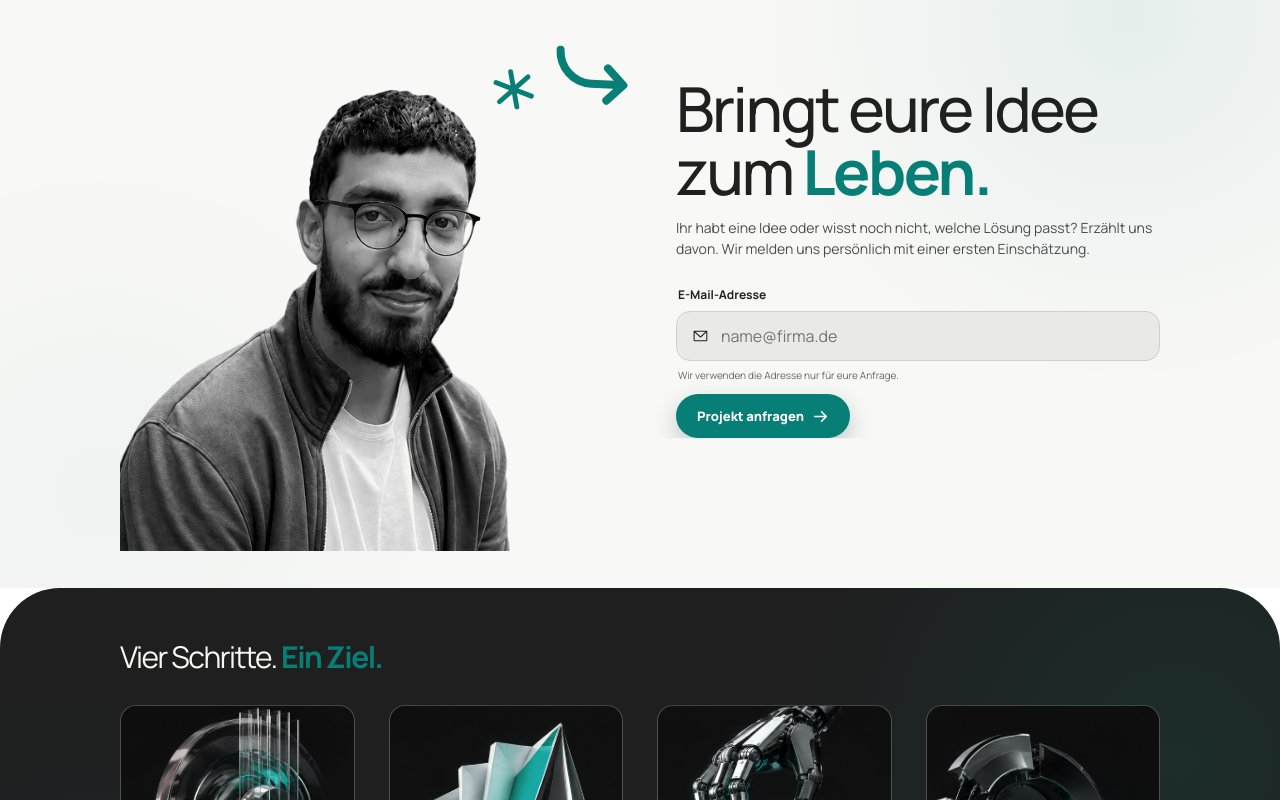
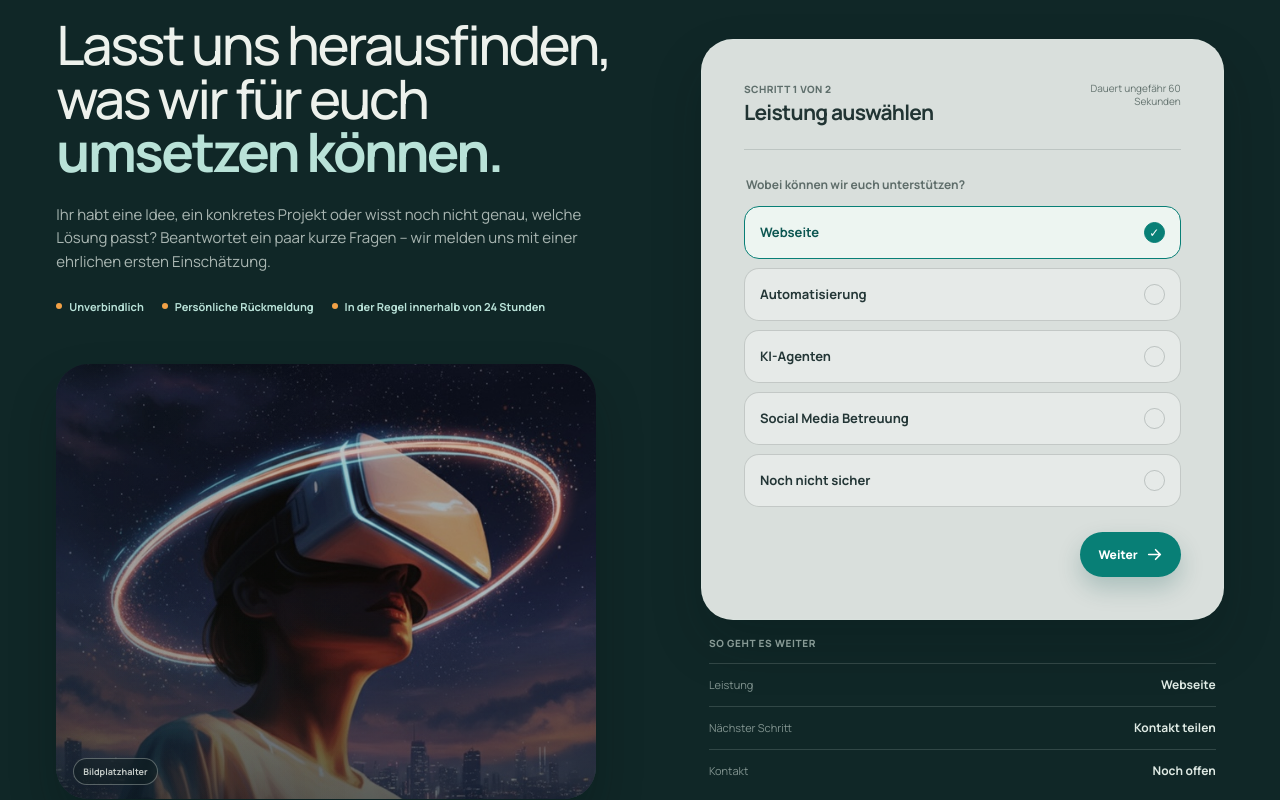
Before and after one commit to Ak-learn-code/new-homepage, a React (Vite) app: page / in a window 1280 px wide. Shown: the part 5820-6620 px from the top of the page. Built offline with nearby package versions, Linux system fonts and the light colour scheme.

Commit message:
redesign project start contact section

```diff
--- a/src/main.jsx
+++ b/src/main.jsx
@@ -9,7 +9,6 @@ import {
   CaretLeft,
   CaretRight,
   ChartLineUp,
-  EnvelopeSimple,
   FlowArrow,
   GoogleLogo,
   List,
@@ -614,26 +613,43 @@ function Execution() {
 
 function Contact() {
   const [notice, setNotice] = useState(false)
+  const [step, setStep] = useState(1)
+  const [projectType, setProjectType] = useState('Webseite')
 
   return (
-    <section className="contact grid-bg" id="kontakt">
-      <div className="contact-person reveal-on-scroll">
-        <div className="portrait-halo" />
-        <img src={asset('assets/people/bilal-altuntas.png')} alt="Bilal Altuntas" width="1254" height="1254" />
-        <EditorialMark className="contact-mark" />
-      </div>
-      <div className="contact-copy reveal-on-scroll">
-        <h2>Bringt eure Idee<br />zum <em>Leben.</em></h2>
-        <p>Ihr habt eine Idee oder wisst noch nicht, welche Lösung passt? Erzählt uns davon. Wir melden uns persönlich mit einer ersten Einschätzung.</p>
-        <form onSubmit={(event) => { event.preventDefault(); setNotice(true) }}>
-          <div className="field-group">
-            <label htmlFor="contact-email">E-Mail-Adresse</label>
-            <div className="input-shell"><EnvelopeSimple size={18} /><input id="contact-email" name="email" type="email" required placeholder="name@firma.de" /></div>
-            <small>Wir verwenden die Adresse nur für eure Anfrage.</small>
-          </div>
-          <button className="button" type="submit"><span>Projekt anfragen</span><ArrowRight size={17} weight="bold" /></button>
-        </form>
-        {notice ? <p className="contact-notice" role="status">Noch nichts gesendet. Eine bestätigte Empfängeradresse muss zuerst hinterlegt werden.</p> : null}
+    <section className="project-start" id="kontakt" aria-labelledby="project-start-title">
+      <div className="project-start-inner">
+        <div className="project-start-copy">
+          <h2 id="project-start-title">Lasst uns herausfinden,<br />was wir für euch <em>umsetzen können.</em></h2>
+          <p>Ihr habt eine Idee, ein konkretes Projekt oder wisst noch nicht genau, welche Lösung passt? Beantwortet ein paar kurze Fragen – wir melden uns mit einer ehrlichen ersten Einschätzung.</p>
+          <div className="project-start-trust" aria-label="Hinweise zur Anfrage"><span>Unverbindlich</span><span>Persönliche Rückmeldung</span><span>In der Regel innerhalb von 24 Stunden</span></div>
+          <div className="project-start-image" aria-hidden="true"><img src={asset('assets/contact/project-start-placeholder.jpg')} alt="" /><span>Bildplatzhalter</span></div>
+        </div>
+        <div className="project-start-form-wrap">
+          <form className="project-start-form" onSubmit={(event) => { event.preventDefault(); if (step === 1) setStep(2); else setNotice(true) }}>
+            <div className="project-start-progress"><div><span>Schritt {step} von 2</span><strong>{step === 1 ? 'Leistung auswählen' : 'Kontakt teilen'}</strong></div><small>Dauert ungefähr 60 Sekunden</small></div>
+            {step === 1 ? (
+              <fieldset className="project-service-choices">
+                <legend>Wobei können wir euch unterstützen?</legend>
+                {['Webseite', 'Automatisierung', 'KI-Agenten', 'Social Media Betreuung', 'Noch nicht sicher'].map((choice) => (
+                  <label key={choice} className={projectType === choice ? 'is-selected' : ''}><input type="radio" name="projectType" value={choice} checked={projectType === choice} onChange={() => setProjectType(choice)} /><span>{choice}</span><i>✓</i></label>
+                ))}
+              </fieldset>
+            ) : (
+              <div className="project-contact-fields">
+                <label htmlFor="contact-name">Name<input id="contact-name" name="name" required placeholder="Vor- und Nachname" /></label>
+                <label htmlFor="contact-email">E-Mail-Adresse<input id="contact-email" name="email" type="email" required placeholder="name@firma.de" /></label>
+                <label htmlFor="contact-message">Kurz zum Projekt<textarea id="contact-message" name="message" rows="3" placeholder="Worum geht es?" /></label>
+              </div>
+            )}
+            <div className="project-start-actions">
+              {step === 2 ? <button className="project-back" type="button" onClick={() => setStep(1)}>Zurück</button> : <span />}
+              <button className="project-next" type="submit"><span>{step === 1 ? 'Weiter' : 'Anfrage vorbereiten'}</span><ArrowRight size={17} weight="bold" /></button>
+            </div>
+          </form>
+          <aside className="project-start-summary"><span>So geht es weiter</span><div><small>Leistung</small><strong>{projectType}</strong></div><div><small>Nächster Schritt</small><strong>{step === 1 ? 'Kontakt teilen' : 'Anfrage vorbereiten'}</strong></div><div><small>Kontakt</small><strong>{step === 1 ? 'Noch offen' : 'Fast geschafft'}</strong></div></aside>
+          {notice ? <p className="contact-notice" role="status">Die Anfrage ist vorbereitet. Für den Versand fehlt nur noch die Empfängeradresse des Kontaktformulars.</p> : null}
+        </div>
       </div>
     </section>
   )
--- a/src/styles.css
+++ b/src/styles.css
@@ -1811,3 +1811,27 @@ input { caret-color: var(--accent); }
 @media (prefers-reduced-motion: reduce) {
   .service-carousel-card, .service-carousel-list button { transition: none; animation: none; opacity: 1; transform: none; }
 }
+
+/* Project start: a clear, personal contact journey rather than a generic form. */
+.project-start { padding: 110px clamp(22px, 4.4vw, 64px); color: #edf1ec; background: #102727; }
+.project-start-inner { max-width: 1440px; display: grid; grid-template-columns: minmax(0, 1.03fr) minmax(410px, .97fr); gap: clamp(42px, 7vw, 118px); margin: 0 auto; }
+.project-start-copy { min-width: 0; display: flex; flex-direction: column; align-items: flex-start; }
+.project-start-copy h2 { max-width: 660px; margin: 0; font-size: clamp(42px, 4.25vw, 65px); font-weight: 500; line-height: .98; letter-spacing: -.045em; }
+.project-start-copy h2 em { color: #b9e2d8; }
+.project-start-copy > p { max-width: 545px; margin: 25px 0 0; color: rgba(235, 243, 238, .7); font-size: 15px; line-height: 1.55; }
+.project-start-trust { display: flex; flex-wrap: wrap; gap: 8px 18px; margin-top: 26px; color: #b9e2d8; font-size: 11px; font-weight: 700; }
+.project-start-trust span { display: inline-flex; align-items: center; gap: 7px; }.project-start-trust span::before { content: ''; width: 6px; height: 6px; border-radius: 50%; background: #f2a146; }
+.project-start-image { width: min(100%, 540px); aspect-ratio: 1.24 / 1; position: relative; overflow: hidden; margin-top: 50px; border-radius: 32px; background: #1b3232; box-shadow: 0 25px 48px rgba(3, 15, 15, .24); }
+.project-start-image::after { content: ''; position: absolute; inset: 0; background: linear-gradient(90deg, rgba(12, 31, 32, .23), transparent 55%), linear-gradient(0deg, rgba(8, 21, 22, .45), transparent 48%); pointer-events: none; }
+.project-start-image img { width: 100%; height: 100%; object-fit: cover; object-position: center 38%; filter: saturate(.72) contrast(1.03) brightness(.8); }
+.project-start-image span { position: absolute; z-index: 1; left: 17px; bottom: 14px; padding: 6px 9px; border: 1px solid rgba(237,241,236,.32); border-radius: 999px; color: rgba(237,241,236,.82); background: rgba(13,28,29,.44); font-size: 9px; font-weight: 700; backdrop-filter: blur(9px); }
+.project-start-form-wrap { min-width: 0; align-self: center; }
+.project-start-form { padding: clamp(25px, 3.3vw, 42px); border: 1px solid rgba(225, 239, 231, .16); border-radius: 32px; color: #213433; background: #d9dfdc; box-shadow: 0 25px 52px rgba(4, 18, 18, .2); }
+.project-start-progress { display: flex; align-items: flex-start; justify-content: space-between; gap: 20px; padding-bottom: 26px; border-bottom: 1px solid rgba(24,36,37,.14); }.project-start-progress > div { display: grid; gap: 5px; }.project-start-progress span { color: #5f6f6c; font-size: 10px; font-weight: 750; letter-spacing: .04em; text-transform: uppercase; }.project-start-progress strong { font-size: 21px; line-height: 1.05; letter-spacing: -.035em; }.project-start-progress small { max-width: 108px; color: #64736f; font-size: 10px; line-height: 1.35; text-align: right; }
+.project-service-choices { display: grid; gap: 9px; min-width: 0; margin: 26px 0 0; padding: 0; border: 0; }.project-service-choices legend { margin-bottom: 13px; color: #5e6d6a; font-size: 12px; font-weight: 700; }.project-service-choices label { min-height: 53px; display: flex; align-items: center; gap: 12px; position: relative; padding: 12px 15px; border: 1px solid rgba(24,36,37,.17); border-radius: 15px; color: #233636; background: rgba(244,247,244,.48); font-size: 13px; font-weight: 700; cursor: pointer; transition: color 180ms ease, background 180ms ease, border-color 180ms ease, transform 160ms ease; }.project-service-choices label:hover { border-color: rgba(8,127,118,.55); background: rgba(255,255,255,.65); }.project-service-choices label:active { transform: scale(.99); }.project-service-choices input { position: absolute; opacity: 0; pointer-events: none; }.project-service-choices label i { width: 21px; height: 21px; display: grid; place-items: center; margin-left: auto; border: 1px solid rgba(24,36,37,.2); border-radius: 50%; color: transparent; font-style: normal; font-size: 12px; }.project-service-choices label.is-selected { border-color: #087f76; color: #0c5651; background: #edf5f1; }.project-service-choices label.is-selected i { border-color: #087f76; color: #fff; background: #087f76; }
+.project-contact-fields { display: grid; gap: 16px; margin-top: 27px; }.project-contact-fields label { display: grid; gap: 8px; color: #465956; font-size: 12px; font-weight: 750; }.project-contact-fields input, .project-contact-fields textarea { width: 100%; border: 1px solid rgba(24,36,37,.18); border-radius: 13px; outline: 0; padding: 13px 14px; color: #203332; background: rgba(247,249,247,.68); font: inherit; font-size: 13px; resize: vertical; transition: border-color 180ms ease, box-shadow 180ms ease, background 180ms ease; }.project-contact-fields input { height: 48px; }.project-contact-fields input:focus, .project-contact-fields textarea:focus { border-color: #087f76; background: #fff; box-shadow: 0 0 0 4px rgba(8,127,118,.11); }.project-contact-fields ::placeholder { color: #82908e; }
+.project-start-actions { display: flex; align-items: center; justify-content: space-between; gap: 14px; margin-top: 25px; }.project-back { padding: 10px 5px; border: 0; color: #51625f; background: transparent; font-size: 12px; font-weight: 750; cursor: pointer; }.project-next { min-height: 45px; display: inline-flex; align-items: center; justify-content: center; gap: 8px; border: 0; border-radius: 999px; padding: 11px 18px; color: #fff; background: #087f76; box-shadow: 0 11px 23px rgba(4,78,72,.22); font-size: 12px; font-weight: 750; cursor: pointer; transition: transform 160ms ease, background 180ms ease; }.project-next:hover { background: #0b6d65; }.project-next:active { transform: scale(.98); }
+.project-start-summary { display: grid; gap: 13px; margin: 16px 4px 0; padding: 0 4px; }.project-start-summary > span { color: rgba(222,237,229,.58); font-size: 10px; font-weight: 750; letter-spacing: .06em; text-transform: uppercase; }.project-start-summary > div { display: flex; align-items: baseline; justify-content: space-between; gap: 20px; padding-top: 12px; border-top: 1px solid rgba(222,237,229,.16); }.project-start-summary small { color: rgba(222,237,229,.55); font-size: 11px; }.project-start-summary strong { color: #dfeae4; font-size: 12px; font-weight: 700; text-align: right; }.project-start-form-wrap .contact-notice { color: #eef5f1; border-color: rgba(185,226,216,.35); background: rgba(185,226,216,.1); }
+
+@media (max-width: 900px) { .project-start { padding: 84px 30px; }.project-start-inner { grid-template-columns: minmax(0, 1fr) minmax(350px, .92fr); gap: 42px; }.project-start-image { margin-top: 37px; }.project-start-form { border-radius: 27px; } }
+@media (max-width: 680px) { .project-start { padding: 72px 18px 78px; }.project-start-inner { display: flex; flex-direction: column; gap: 34px; }.project-start-copy h2 { font-size: clamp(39px, 10.6vw, 52px); }.project-start-copy > p { margin-top: 19px; font-size: 13px; }.project-start-trust { display: grid; gap: 9px; margin-top: 22px; }.project-start-image { width: 100%; margin-top: 33px; border-radius: 25px; }.project-start-form-wrap { width: 100%; }.project-start-form { padding: 24px 18px 19px; border-radius: 25px; }.project-start-progress { padding-bottom: 20px; }.project-start-progress strong { font-size: 19px; }.project-start-progress small { font-size: 9px; }.project-service-choices { margin-top: 21px; }.project-service-choices label { min-height: 49px; border-radius: 13px; font-size: 12px; }.project-start-summary { margin-top: 14px; }.project-start-summary > div { padding-top: 10px; } }
```
Also changed, not shown: public/assets/contact/project-start-placeholder.jpg (added).
